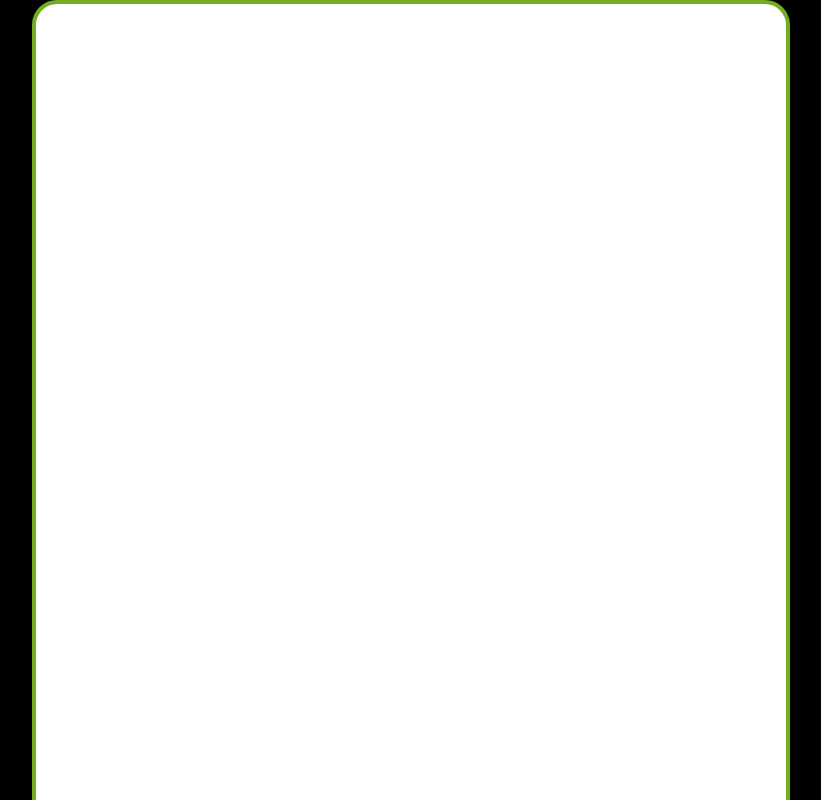
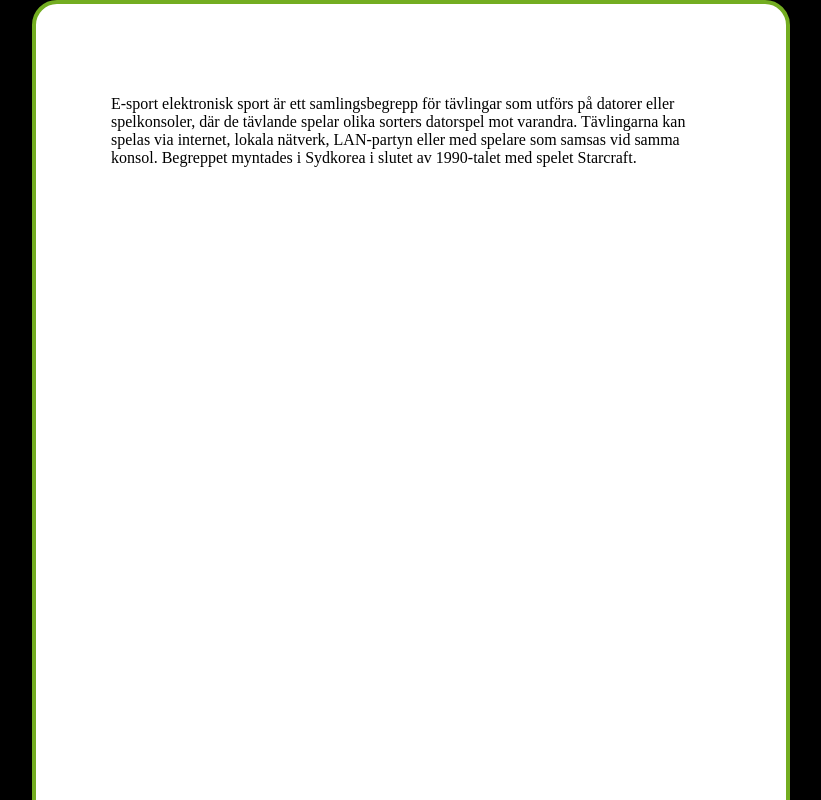
Before and after one commit to Sugardadddy69/Storprojekt, a plain HTML site: page index.html in a window 1280 px wide. Shown: the top 800 px of the page, without its empty margins (229-1050 px from the left). Drawn offline with Linux system fonts and the light colour scheme.

Commit message:
Update index.html

```diff
--- a/index.html
+++ b/index.html
@@ -6,6 +6,7 @@
 	<title></title>
 </head>
 <body>
-<p></p>
+<p>E-sport elektronisk sport är ett samlingsbegrepp för tävlingar som utförs på datorer eller spelkonsoler, där de tävlande spelar olika sorters datorspel mot varandra. Tävlingarna kan spelas via internet, lokala nätverk, LAN-partyn eller med spelare som samsas vid samma konsol. Begreppet myntades i Sydkorea i slutet av 1990-talet med spelet Starcraft.
+</p>
 </body>
 </html>
```
